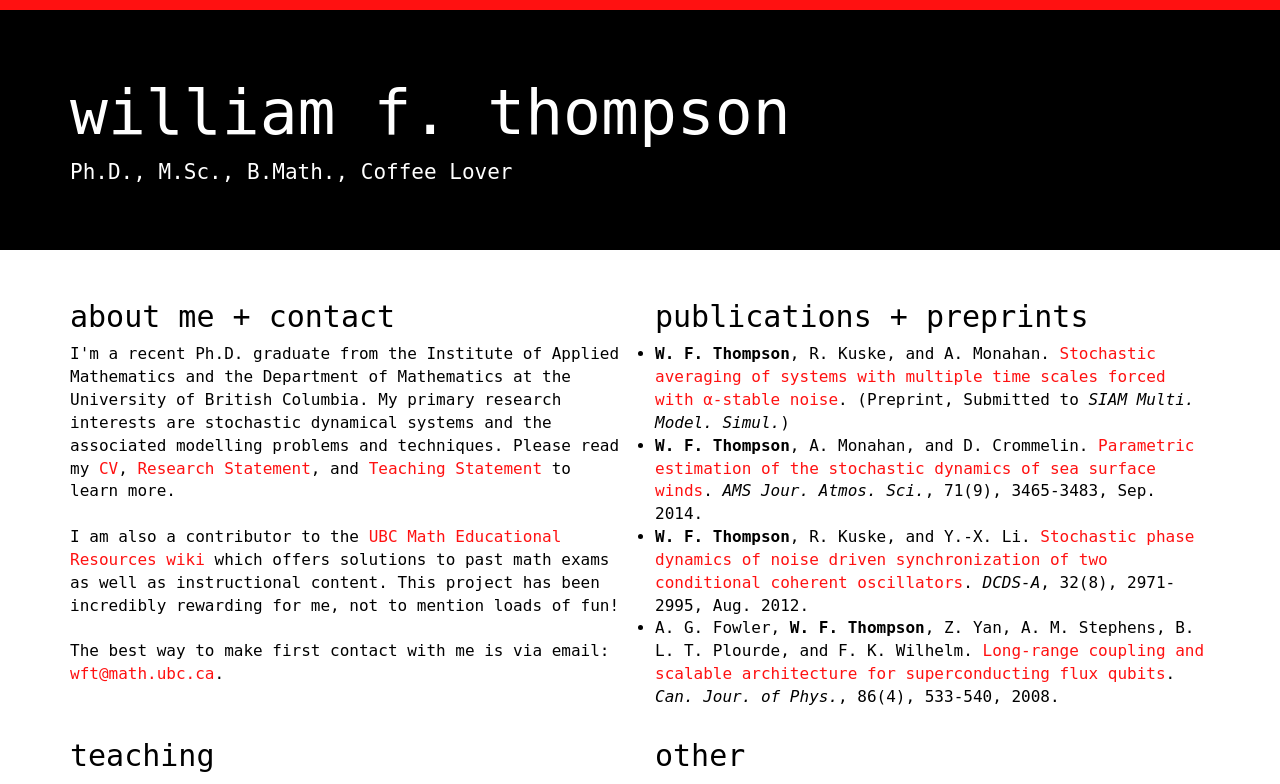
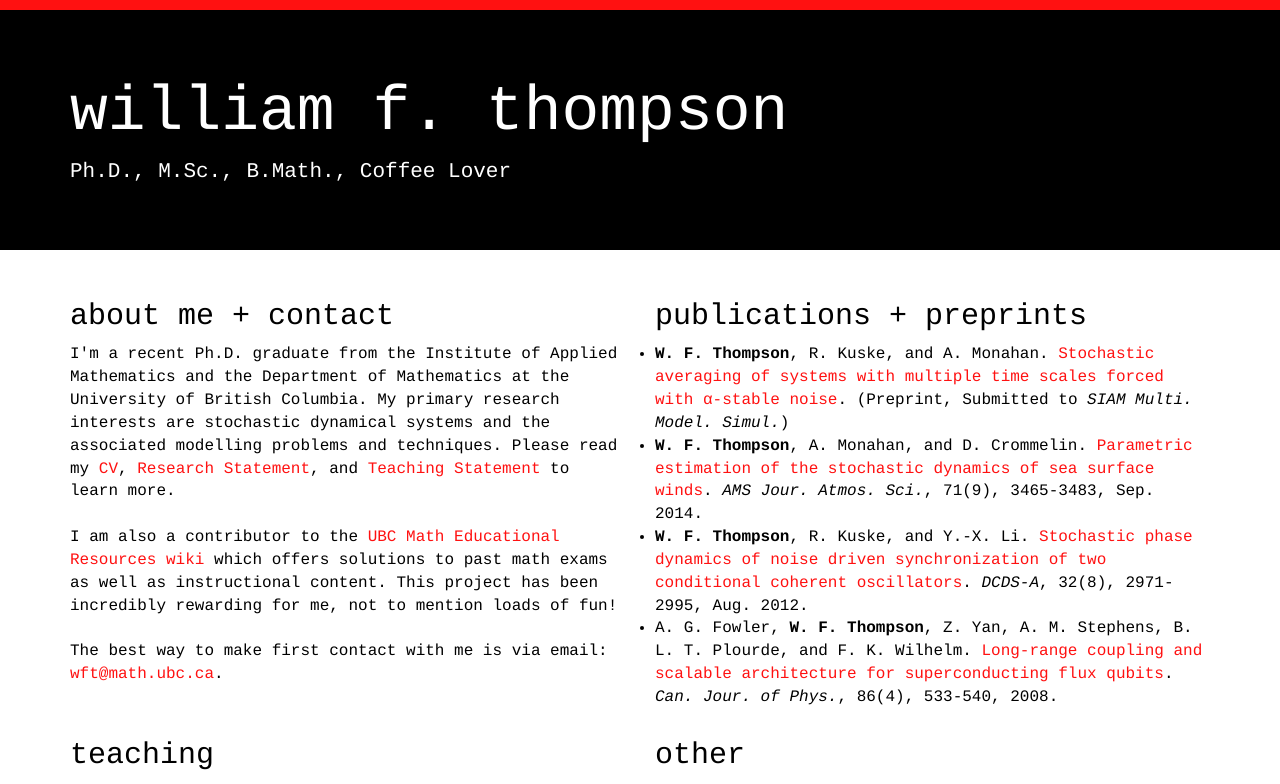
Before and after one commit to WillThompson/WillThompson.github.io, a PHP site: page / in a window 1280 px wide. Shown: the top 784 px of the page. Run offline with PHP 8.4, Linux system fonts and the light colour scheme.

Commit message:
Minor change of standard font.

```diff
--- a/bootstrap/jumbotron.css
+++ b/bootstrap/jumbotron.css
@@ -4,7 +4,7 @@ body {
   padding-bottom: 20px;
   background-color: #FFFFFF;
   color: #000000;
-  font-family: monospace;
+  font-family: Courier;
   font-size: 12pt;
 }
 
```
